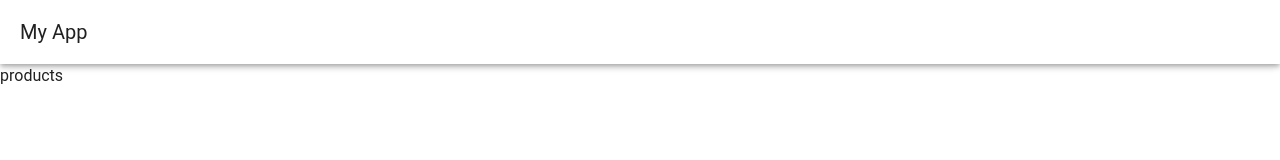
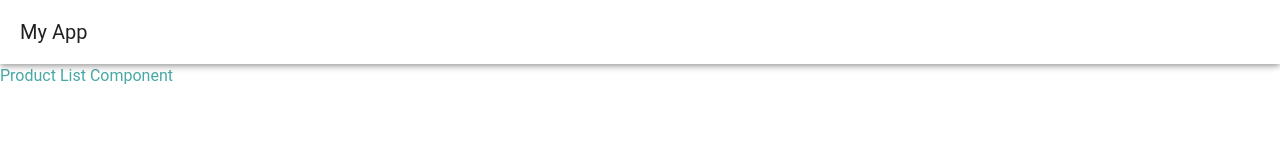
Before and after one commit to panktiB/buhler-project, a Vue app: page / in a window 1280 px wide. Shown: the top 160 px of the page. Built offline with nearby package versions, Linux system fonts and the light colour scheme.

Commit message:
update: hidden overflow

```diff
--- a/src/assets/base.css
+++ b/src/assets/base.css
@@ -2,3 +2,7 @@ body {
   height: 100vh;
   width: 100vw;
 }
+
+html {
+  overflow: hidden;
+}
--- a/src/components/ProductList.vue
+++ b/src/components/ProductList.vue
@@ -1,3 +1,5 @@
-<template>products</template>
+<template>
+  <div class="text-secondary">Product List Component</div>
+</template>
 
 <script setup></script>
```
